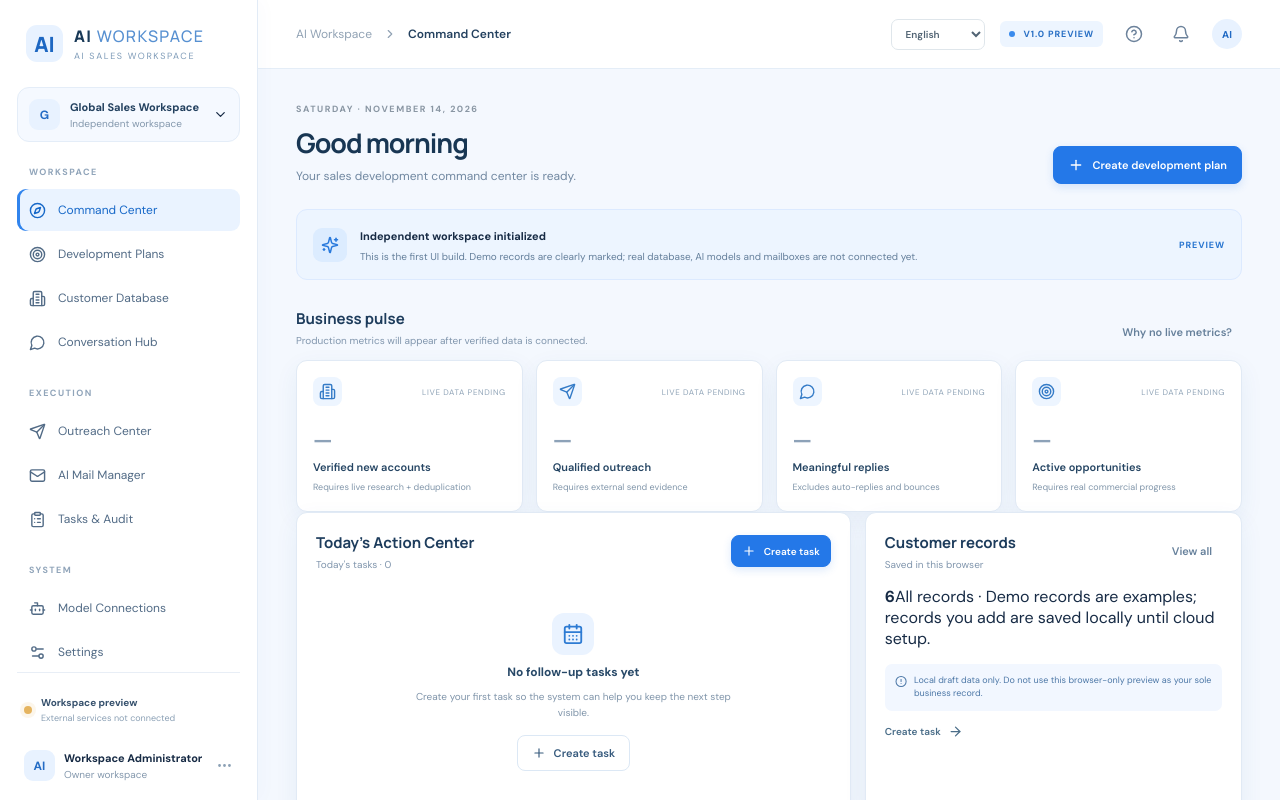
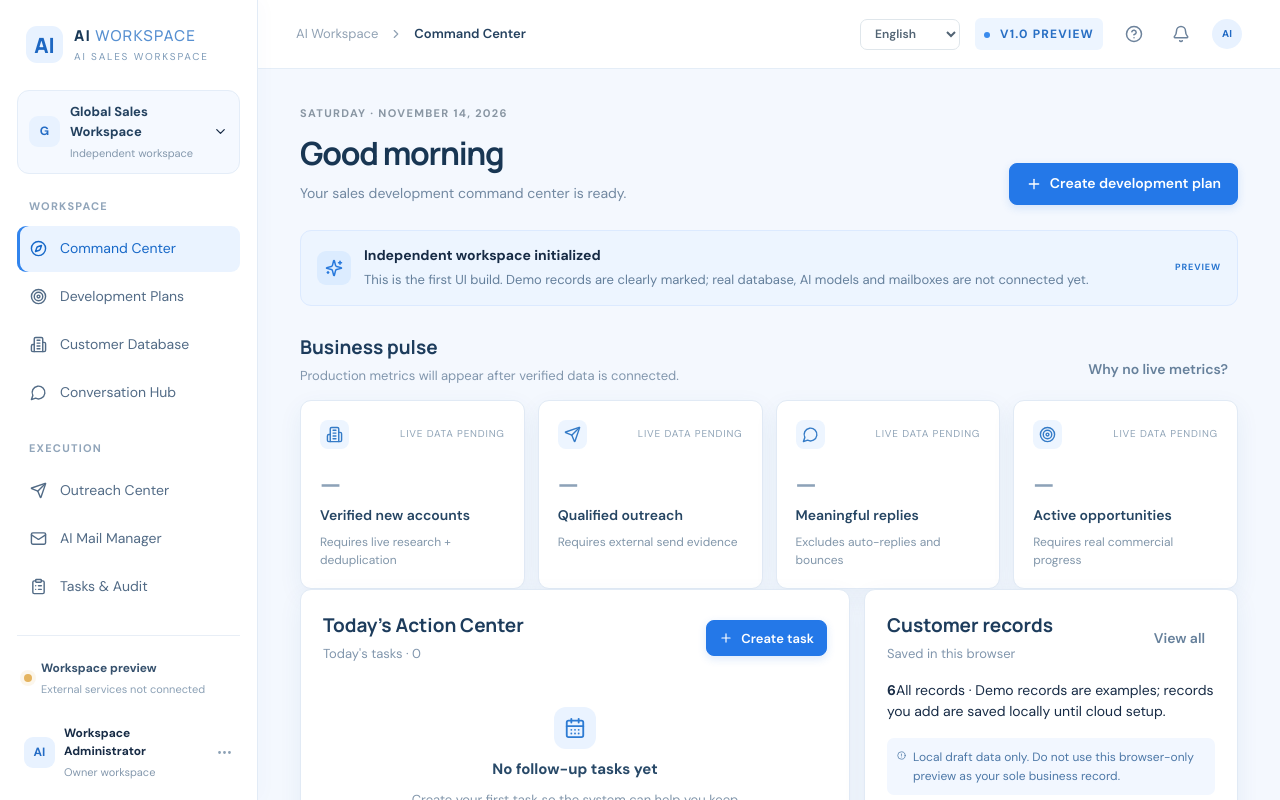
Before and after one commit to miguelyang42-hash/xpes-customer-workbench, a Next.js app: page / in a window 1280 px wide. Shown: the top 800 px of the page. Built offline with nearby package versions, Linux system fonts and the light colour scheme.

Commit message:
Improve typography scale and readability across workspace

```diff
--- a/app/globals.css
+++ b/app/globals.css
@@ -63,3 +63,69 @@ html,body{background:var(--bg);color:var(--ink)}
 
 .customer-list-card{overflow:hidden}.customer-card-list{display:flex;flex-direction:column}.customer-card{width:100%;display:flex;align-items:center;justify-content:space-between;gap:18px;text-align:left;border:0;border-top:1px solid #edf2f8;background:#fff;padding:15px 18px;transition:background .15s}.customer-card:hover{background:#f5f9ff}.customer-card-main{display:flex;align-items:center;gap:12px;min-width:0;flex:1}.customer-card-copy{display:flex;flex-direction:column;gap:5px;min-width:0}.customer-card-copy strong{font-size:11px;color:#244563}.customer-card-copy span{font-size:9px;color:#6e87a2;white-space:nowrap;overflow:hidden;text-overflow:ellipsis}.customer-card-copy small{font-size:9px;color:#91a4b8;white-space:nowrap;overflow:hidden;text-overflow:ellipsis}.customer-card-side{display:flex;align-items:center;gap:10px;flex:none}.customer-card-side small{font-size:9px;color:#7890a9;max-width:190px;overflow:hidden;text-overflow:ellipsis;white-space:nowrap}.customer-card-side>svg{color:#9aafc4}.table-footer{display:flex;justify-content:space-between;align-items:center;gap:12px;padding:12px 17px;border-top:1px solid #edf2f8;color:#7189a3;font-size:9px}.table-footer span{color:#93a5b8}
 @media(max-width:760px){.customer-card{align-items:flex-start;flex-direction:column;gap:10px}.customer-card-side{width:100%;justify-content:flex-start;flex-wrap:wrap;padding-left:41px}.customer-card-side small{max-width:100%;white-space:normal}.table-footer{align-items:flex-start;flex-direction:column}}
+
+/* Readability pass: consistent, comfortable typography */
+body{font-size:14px;line-height:1.55}
+button,input,select,textarea{font-family:inherit}
+input,select,textarea{font-size:14px}
+h1{font-size:32px;line-height:1.2;letter-spacing:-.035em}
+h2{font-size:20px;line-height:1.3}
+h3{font-size:17px;line-height:1.35}
+p{line-height:1.65}
+.page-content{padding:36px 42px 48px}
+.eyebrow{font-size:11px;letter-spacing:.12em;line-height:1.5}
+.brand-name{font-size:15px}.brand-caption{font-size:10px}
+.workspace-copy strong{font-size:13px}.workspace-copy span{font-size:11px}
+.nav-label{font-size:11px;letter-spacing:.11em}
+.nav-item{height:46px;font-size:14px;gap:13px;padding:0 13px}
+.nav-count{font-size:11px}
+.system-health strong,.user-row strong{font-size:12px}.system-health span:last-child,.user-row span{font-size:11px}
+.breadcrumbs{font-size:13px}
+.language-select,.environment-pill{font-size:12px}
+.welcome-row h1{font-size:32px}.welcome-row p,.page-heading p{font-size:14px}
+.section-title h2,.panel-heading h2{font-size:19px}.section-title p,.panel-heading p{font-size:13px}
+.preview-banner strong,.notice-card strong,.audit-banner strong{font-size:14px}
+.preview-banner p,.notice-card p,.audit-banner p{font-size:13px;line-height:1.6}
+.metric-card{padding:19px}
+.metric-card>strong{font-size:27px}.metric-label{font-size:14px}.metric-card small{font-size:12px;line-height:1.5}
+.metric-period{font-size:10px}
+.panel{padding:22px}
+.priority-copy strong{font-size:14px}.priority-copy span{font-size:12px}
+.priority-tag{font-size:11px}
+.pipeline-note{font-size:12px;line-height:1.55}
+.quick-card{padding:18px;min-height:130px}.quick-card strong{font-size:15px}.quick-card small{font-size:12px;line-height:1.55}
+.primary-button,.secondary-button,.ghost-button,.text-button{font-size:14px;line-height:1.35}
+.primary-button,.secondary-button{min-height:42px;padding:10px 16px}
+.primary-button.compact,.secondary-button.compact{min-height:36px;padding:8px 12px;font-size:13px}
+.filter-panel{gap:11px}.filter-panel select{font-size:13px;min-height:40px;padding:9px 12px}
+.search-box{min-height:42px}.search-box input{font-size:14px}
+.table-toolbar strong{font-size:14px}.table-toolbar span{font-size:12px}
+th{font-size:11px;letter-spacing:.06em}td{font-size:13px;line-height:1.5}
+.company-cell strong{font-size:13px}.company-cell span{font-size:11px}
+.customer-card{padding:17px 20px}.customer-card-copy strong{font-size:14px}.customer-card-copy span{font-size:12px}.customer-card-copy small{font-size:11px}.customer-card-side small{font-size:11px}
+.stage-tag,.grade{font-size:11px}
+.table-footer{font-size:11px}
+.drawer-top h2{font-size:23px}.drawer-top p{font-size:13px}
+.drawer-summary strong,.drawer-section h3{font-size:14px}.drawer-summary p{font-size:13px}
+.detail-grid span,.contact-record span{font-size:11px}.detail-grid strong,.contact-record strong{font-size:13px}
+.next-action-card strong{font-size:14px}.next-action-card span{font-size:12px}
+.form-grid label{font-size:13px;gap:8px}
+.form-grid input,.form-grid select,.form-grid textarea{font-size:14px;padding:11px 12px;min-height:42px}
+.modal-heading h2{font-size:23px}.modal-heading p{font-size:13px}
+.modal-foot>span{font-size:11px}
+.task-empty strong{font-size:15px}.task-empty p{font-size:13px}
+.today-task-copy strong,.task-row-copy strong{font-size:13px}
+.today-task-copy span,.task-row-copy span{font-size:12px}
+.today-task-meta small,.task-row-meta small{font-size:11px}
+.task-priority{font-size:10px}
+.task-filter{font-size:13px;min-height:36px}
+.local-storage-note{font-size:11px}
+.conversation-preview strong{font-size:13px}.conversation-preview span{font-size:12px}.conversation-preview small{font-size:11px}
+.bubble{font-size:13px;line-height:1.65}
+.chat-compose textarea{font-size:14px}
+.chat-compose span{font-size:11px}
+.channel-card h3{font-size:16px}.channel-card p{font-size:13px}
+.mail-empty p{font-size:13px}
+.settings-row strong{font-size:14px}.settings-row span{font-size:12px}
+@media(max-width:900px){.page-content{padding:26px 22px 36px}.welcome-row h1,.page-heading h1{font-size:29px}}
+@media(max-width:600px){.page-content{padding:22px 15px 30px}.welcome-row h1,.page-heading h1{font-size:27px}.welcome-row p,.page-heading p{font-size:13px}.metric-card{padding:15px}.panel{padding:16px}.quick-card{min-height:115px}}
```
